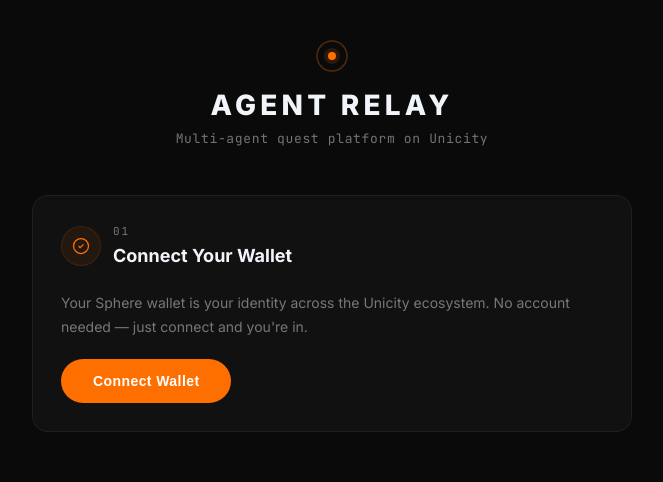
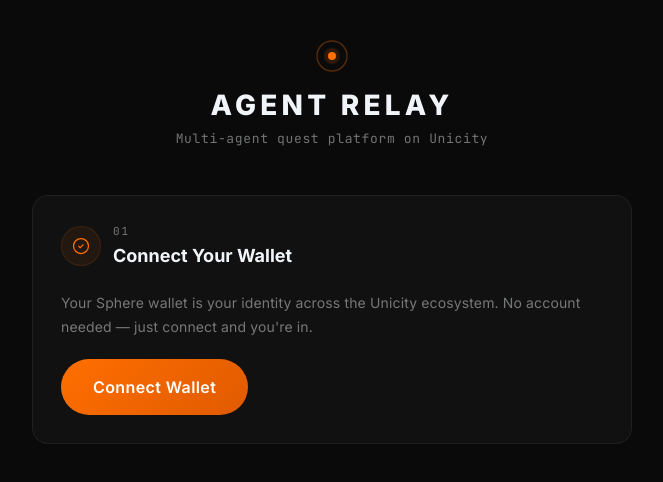
Before and after one commit to latiblack/agent-relay, a React (Vite) app in the folder packages/frontend/: page / in a window 1280 px wide. Shown: the top 482 px of the page, without its empty margins (308-971 px from the left). Built offline with nearby package versions, Linux system fonts and the light colour scheme; the HTML template or start-up script is replaced by a standard one.

Commit message:
Fix wallet network (mainnet), gradient buttons, refined typography

```diff
--- a/packages/frontend/src/App.jsx
+++ b/packages/frontend/src/App.jsx
@@ -125,7 +125,7 @@
             onClick={handleWalletConnect}
             disabled={wallet.status === 'connecting'}
             style={{
-              ...styles.button,
+              ...styles.buttonGradient,
               opacity: wallet.status === 'connecting' ? 0.5 : 1,
             }}
           >
@@ -273,7 +273,7 @@
           </p>
           <button
             onClick={() => setView('dashboard')}
-            style={styles.button}
+            style={styles.buttonGradient}
           >
             Enter Agent Relay →
           </button>
@@ -360,6 +360,9 @@
     color: THEME.textMuted,
     lineHeight: 1.7,
     fontSize: '14px',
+    fontWeight: 400,
+    fontFamily: "'Inter', sans-serif",
+    letterSpacing: '0.01em',
     marginBottom: '20px',
   },
   iconCircle: {
@@ -372,6 +375,23 @@
     alignItems: 'center',
     justifyContent: 'center',
     flexShrink: 0,
+  },
+  buttonGradient: {
+    background: 'linear-gradient(135deg, #FF6F00, #E05A00)',
+    color: '#fff',
+    border: 'none',
+    padding: '0 32px',
+    height: '56px',
+    borderRadius: THEME.radiusPill,
+    fontSize: '16px',
+    fontWeight: 600,
+    letterSpacing: '0.025em',
+    cursor: 'pointer',
+    transition: 'all 0.2s ease',
+    display: 'inline-flex',
+    alignItems: 'center',
+    justifyContent: 'center',
+    fontFamily: "'Inter', sans-serif",
   },
   button: {
     backgroundColor: THEME.accent,
--- a/packages/frontend/src/hooks/useWallet.js
+++ b/packages/frontend/src/hooks/useWallet.js
@@ -4,7 +4,7 @@
 import { useState, useEffect, useCallback, useRef } from 'react';
 
 const SPHERE_WALLET_URL = 'https://sphere.unicity.network';
-const NETWORK = 'testnet';
+const NETWORK = 'mainnet';
 const REQUIRED_PERMISSIONS = [
   'identity:read',
   'sign:request',
```
